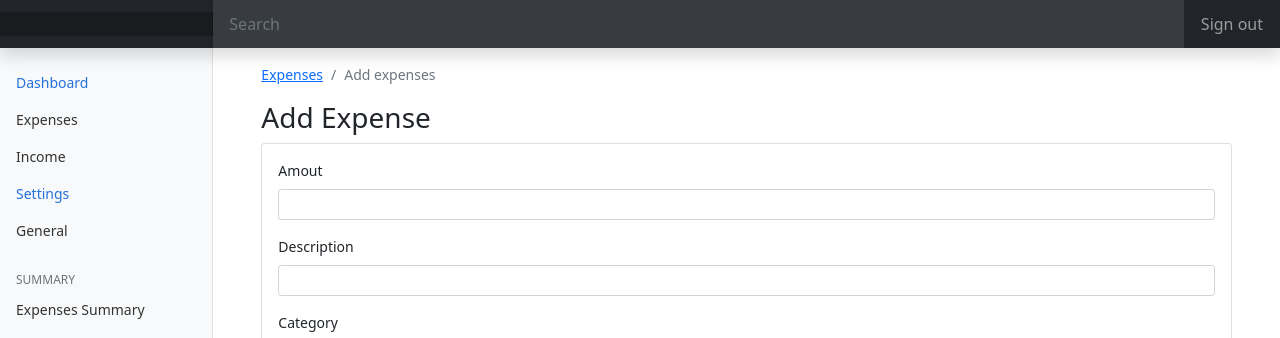
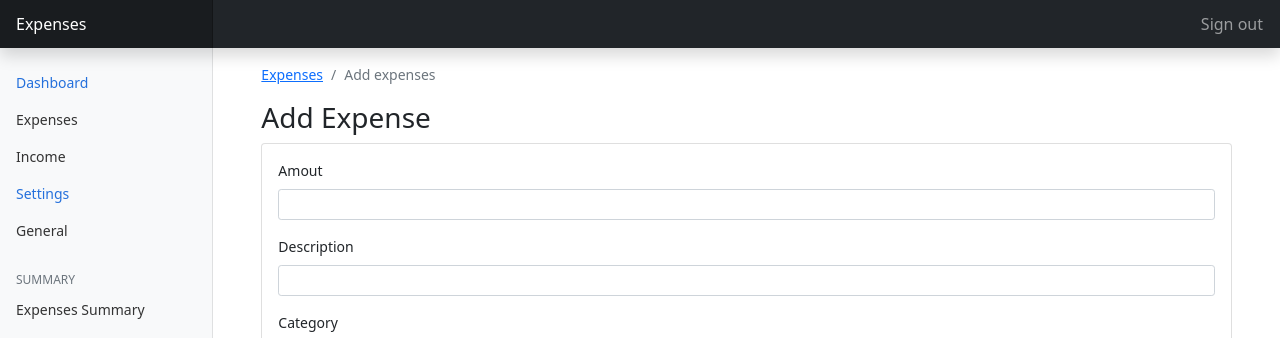
Before and after one commit to MBalayeva/expenses, a Django app: page /add-expenses/ in a window 1280 px wide. Shown: the top 338 px of the page. Run offline with Django 3.2, Linux system fonts and the light colour scheme; data that the repository does not hold is empty; some libraries are stand-ins or nearby versions.

Commit message:
small fixes to navbar

```diff
--- a/templates/partials/_navbar.html
+++ b/templates/partials/_navbar.html
@@ -1,16 +1,17 @@
 <header class="navbar navbar-dark sticky-top bg-dark flex-md-nowrap p-0 shadow">
-  <a class="navbar-brand col-md-3 col-lg-2 me-0 px-3" href="#">{{request.user.username}}</a>
+  <a class="navbar-brand col-md-3 col-lg-2 me-0 px-3" href="#">Expenses</a>
   <button class="navbar-toggler position-absolute d-md-none collapsed" type="button" data-bs-toggle="collapse" data-bs-target="#sidebarMenu" aria-controls="sidebarMenu" aria-expanded="false" aria-label="Toggle navigation">
     <span class="navbar-toggler-icon"></span>
   </button>
-  <input class="form-control form-control-dark w-100" type="text" placeholder="Search" aria-label="Search">
-  <div class="navbar-nav">
-    <div class="nav-item text-nowrap">
-      {% comment %} <a class="nav-link px-3" href="#">Sign out</a> {% endcomment %}
+  <ul class="navbar-nav flex-row align-items-center">
+    <li class="nav-item">
+      <a class="nav-link" href="#">{{request.user.username}}</a>
+    </li>
+    <li class="nav-item text-nowrap">
       <form action="{% url 'logout' %}" method="post">
       {% csrf_token %}
         <button type="submit" class="nav-link btn px-3">Sign out</button>
       </form>
-    </div>
-  </div>
+    </li>
+  </ul>
 </header>
```
